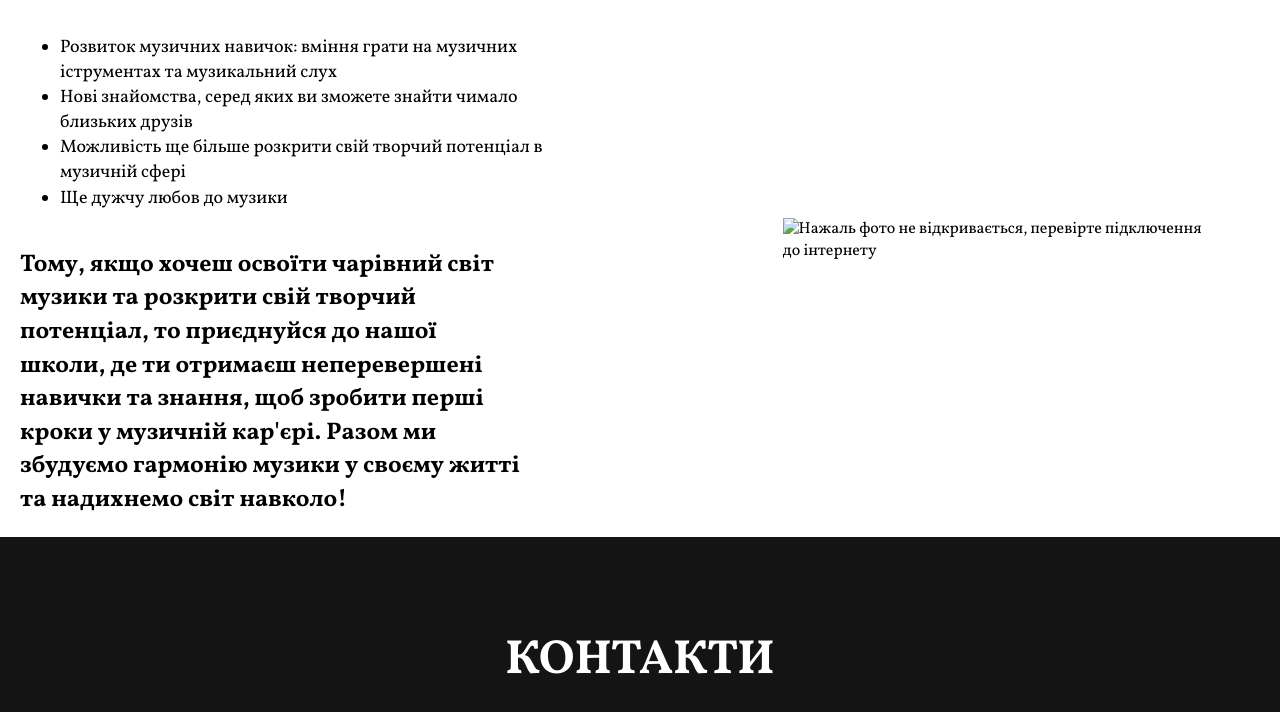
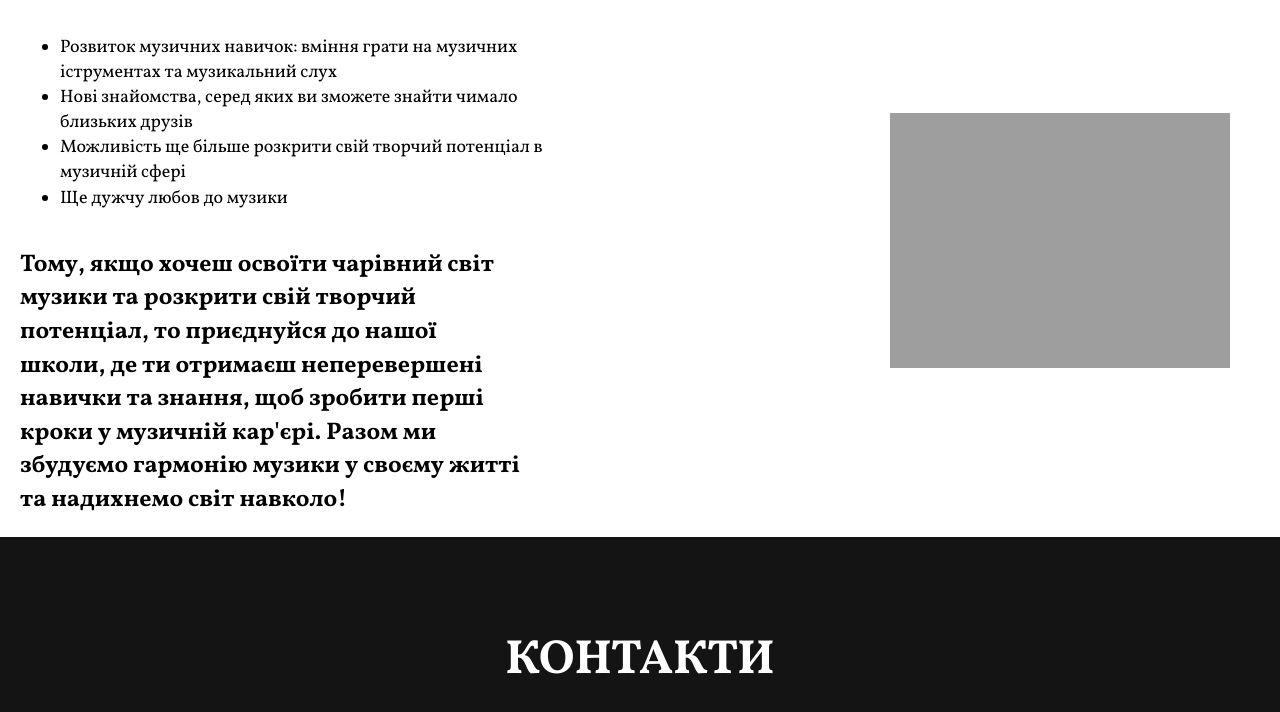
Before and after one commit to hightallq/nika, a plain HTML site: page index.html in a window 1280 px wide. Shown: the part 2458-3170 px from the top of the page. Drawn offline with Linux system fonts and the light colour scheme; the site is published under a folder, as on GitHub Pages, so addresses that start at the root find nothing.

Commit message:
Update index.html

```diff
--- a/index.html
+++ b/index.html
@@ -180,7 +180,7 @@
           </h2>
         </div>
         <div class="price-image">
-          <img class="present-sertifikate" src="/images/eminam.png"
+          <img class="present-sertifikate" src="images/eminam.png"
             alt="Нажаль фото не відкривається, перевірте підключення до інтернету" />
         </div>
       </div>
```
